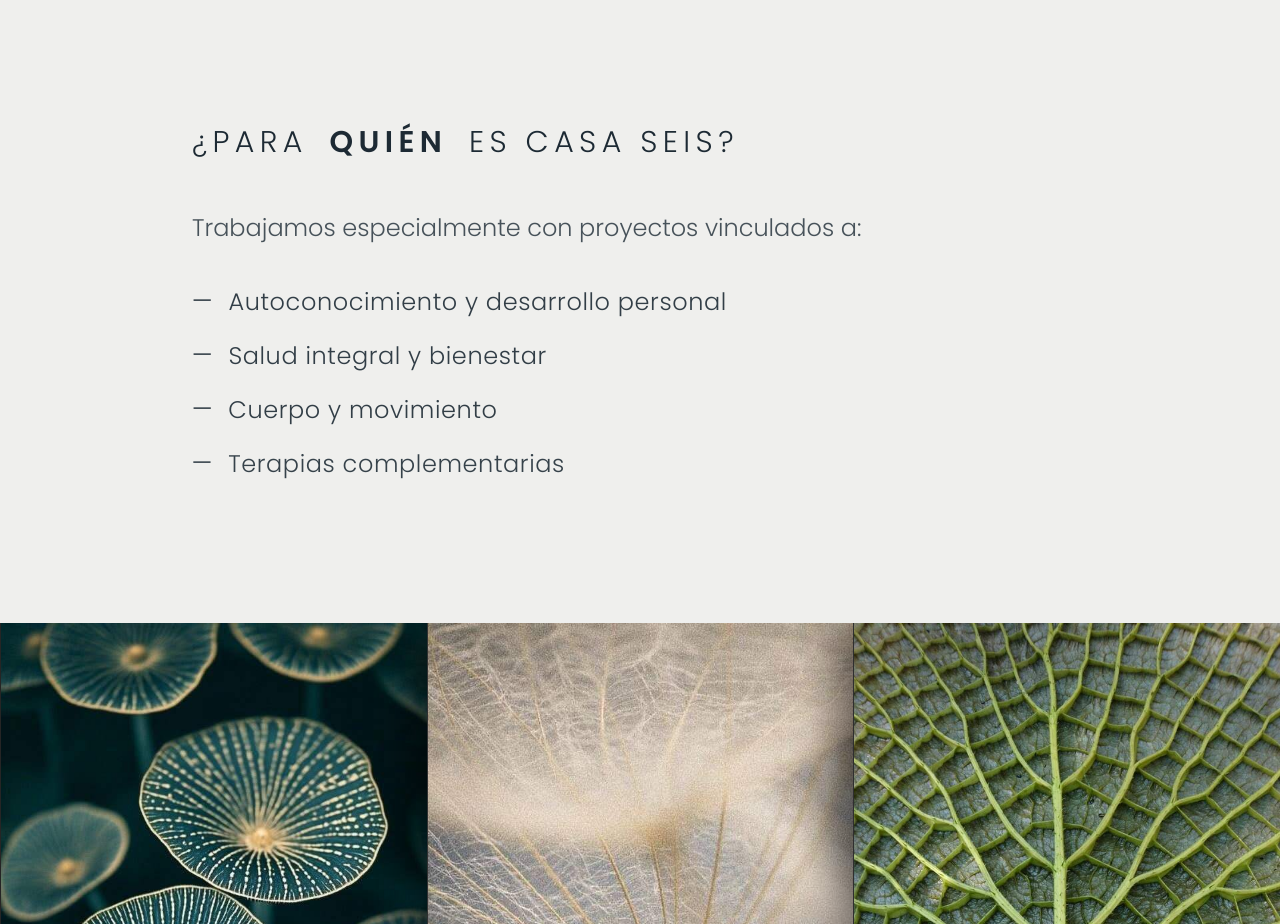
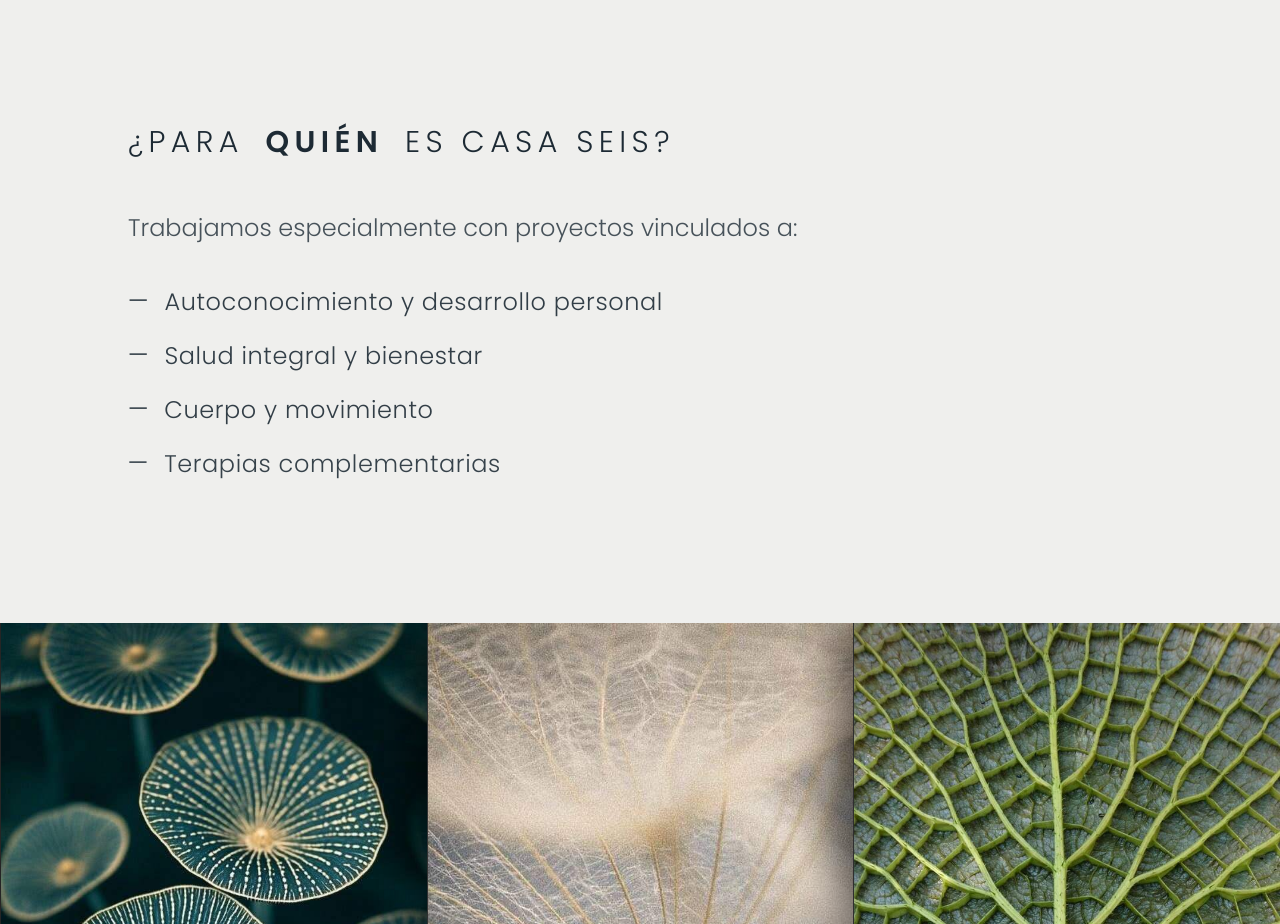
Before and after one commit to somoscasaseis/somoscasaseis, a Next.js app: page / in a window 1280 px wide. Shown: the part 3320-4244 px from the top of the page. Built offline with nearby package versions, Linux system fonts and the light colour scheme; no server answers; a web font is replaced by a local one.

Commit message:
Monday Flow

```diff
--- a/src/components/v2/sections/ProposalV2.tsx
+++ b/src/components/v2/sections/ProposalV2.tsx
@@ -9,6 +9,7 @@ import { useEffect, useState } from "react";
 const MOBILE_STAGGER = 0.012;
 const MOBILE_CHAR_DURATION = 0.28;
 const MOBILE_GAP_BETWEEN_PHRASES = 0.12;
+const DESKTOP_SCROLL_SEGMENT = 0.3;
 
 const getPhraseRevealDuration = (phrase: string) => {
   const letters = Array.from(phrase).length;
@@ -94,9 +95,6 @@ export const ProposalV2 = ({ phrases = [
     "APORTAMOS CLARIDAD Y DIRECCIÓN",
   ];
 
-  const total = validPhrases.length;
-  const segment = 0.3; // 30% of scroll per phrase reveal (more space for each phrase)
-
   return (
     <section
       id="propuesta"
@@ -124,7 +122,7 @@ export const ProposalV2 = ({ phrases = [
       <div className="hidden md:flex sticky top-0 h-screen w-full flex-col items-center justify-center px-6 will-change-transform">
         <div className="flex flex-col items-center text-center gap-6 md:gap-10">
           {validPhrases.map((phrase, index) => {
-            const start = 0.1 + index * segment;
+            const start = 0.1 + index * DESKTOP_SCROLL_SEGMENT;
             const delay = index * 800; // 800ms delay between each phrase
             return (
               <DesktopPhraseLine
--- a/src/components/v2/sections/WhoIsItForV2.tsx
+++ b/src/components/v2/sections/WhoIsItForV2.tsx
@@ -67,7 +67,7 @@ export const WhoIsItForV2 = () => {
       ref={containerRef}
       className="bg-[#efefed] px-6 py-24 md:py-36 overflow-hidden"
     >
-      <div className="mx-auto max-w-4xl">
+      <div className="mx-auto max-w-5xl">
 
         {/* Título con línea que se dibuja */}
 
```
